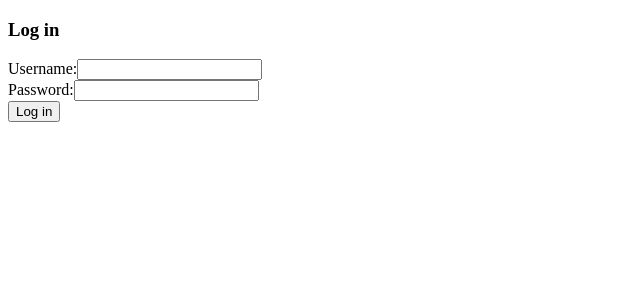
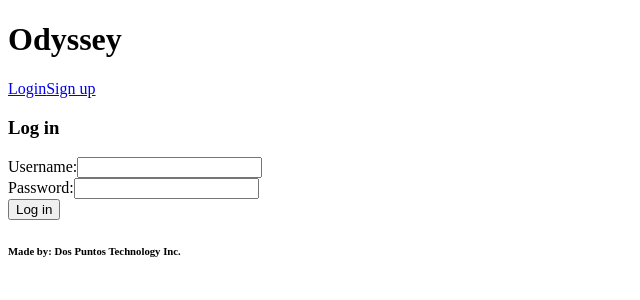
Before and after one commit to eduardoVela2022/odyssey, a React (Vite) app in the folder client/: page / in a window 1280 px wide. Shown: the top 300 px of the page, without its empty margins (0-640 px from the left). Built offline with nearby package versions, Linux system fonts and the light colour scheme.

Commit message:
Added bare-bones header and footer components.

```diff
--- a/client/src/App.jsx
+++ b/client/src/App.jsx
@@ -1,9 +1,17 @@
+// Imports
 import { Outlet } from "react-router-dom";
+import Footer from "./components/UI/Footer";
 
 // App view
 function App() {
   // View
-  return <Outlet />;
+  return (
+    <>
+      <Outlet />
+
+      <Footer />
+    </>
+  );
 }
 
 // Export
--- /dev/null
+++ b/client/src/components/UI/Footer.jsx
@@ -0,0 +1,12 @@
+// Footer component
+function Footer() {
+  // View
+  return (
+    <footer>
+      <h6>Made by: Dos Puntos Technology Inc.</h6>
+    </footer>
+  );
+}
+
+// Export
+export default Footer;
--- /dev/null
+++ b/client/src/components/UI/Header.jsx
@@ -0,0 +1,21 @@
+/* eslint-disable react/prop-types */
+import { Link } from "react-router-dom";
+
+// Header component
+function Header({ navBarRoutes }) {
+  // View
+  return (
+    <header>
+      <h1>Odyssey</h1>
+
+      {navBarRoutes.map((route) => (
+        <Link key={route.link} to={route.link}>
+          {route.name}
+        </Link>
+      ))}
+    </header>
+  );
+}
+
+// Export
+export default Header;
--- a/client/src/pages/LoginPage.jsx
+++ b/client/src/pages/LoginPage.jsx
@@ -3,12 +3,19 @@ import { useState } from "react";
 import FormInputField from "../components/Form/FormInputField";
 import FormTitle from "../components/Form/FormTitle";
 import Button from "../components/UI/Button";
+import Header from "../components/UI/Header";
 
 // Login page
 function LoginPage() {
   // States
   const [username, setUsername] = useState("");
   const [password, setPassword] = useState("");
+
+  // Header navigation bar routes
+  const navBarRoutes = [
+    { name: "Login", link: "/" },
+    { name: "Sign up", link: "/sign-up" },
+  ];
 
   // Functions
   function handleSubmit(e) {
@@ -20,6 +27,9 @@ function LoginPage() {
 
   // View
   return (
+    <div>
+      <Header navBarRoutes={navBarRoutes} />
+
       <form>
         <FormTitle title="Log in" />
 
@@ -39,6 +49,7 @@ function LoginPage() {
 
         <Button text="Log in" onClick={handleSubmit} type="submit" />
       </form>
+    </div>
   );
 }
 
--- a/client/src/pages/SignUpPage.jsx
+++ b/client/src/pages/SignUpPage.jsx
@@ -3,6 +3,7 @@ import { useState } from "react";
 import FormInputField from "../components/Form/FormInputField";
 import FormTitle from "../components/Form/FormTitle";
 import Button from "../components/UI/Button";
+import Header from "../components/UI/Header";
 
 // Sign up page
 function SignUpPage() {
@@ -10,6 +11,12 @@ function SignUpPage() {
   const [username, setUsername] = useState("");
   const [password, setPassword] = useState("");
   const [confirmPassword, setConfirmPassword] = useState("");
+
+  // Header navigation bar routes
+  const navBarRoutes = [
+    { name: "Login", link: "/" },
+    { name: "Sign up", link: "/sign-up" },
+  ];
 
   // Functions
   function handleSubmit(e) {
@@ -22,6 +29,9 @@ function SignUpPage() {
 
   // View
   return (
+    <div>
+      <Header navBarRoutes={navBarRoutes} />
+
       <form>
         <FormTitle title="Sign in" />
 
@@ -48,6 +58,7 @@ function SignUpPage() {
 
         <Button text="Sign in" onClick={handleSubmit} type="submit" />
       </form>
+    </div>
   );
 }
 
```
Lines whose indentation alone changed are shown as unchanged.
